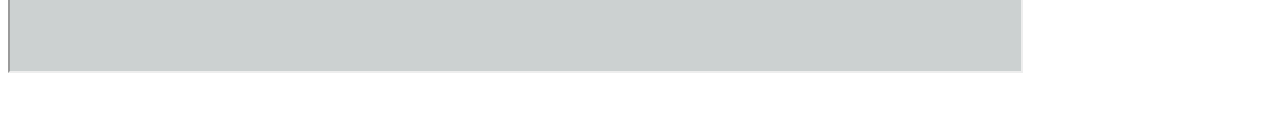
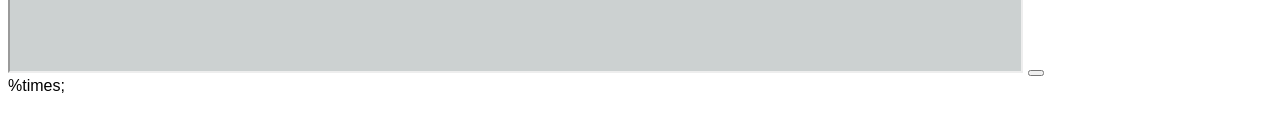
Before and after one commit to RodRusTho/75js, a plain HTML site: page editor/index.html in a window 1280 px wide. Shown: the part 552-684 px from the top of the page. Drawn offline with Linux system fonts and the light colour scheme.

Commit message:
Update index.html

```diff
--- a/editor/index.html
+++ b/editor/index.html
@@ -14,5 +14,11 @@
       Easy lightweight editor for the 75Js engine, developed in JavaScript, compatable with any device.
     </h3>
     <iframe width="80%" height="500px" style="background-color:#CCD1D1;"></iframe>
+    <button id="modBtn" class="modal"></button>
+    <div class="">
+      <div class="modal-content">
+        <span class="close">%times;</span>
+      </div>
+    </div>
   </body>
 </html>
```
